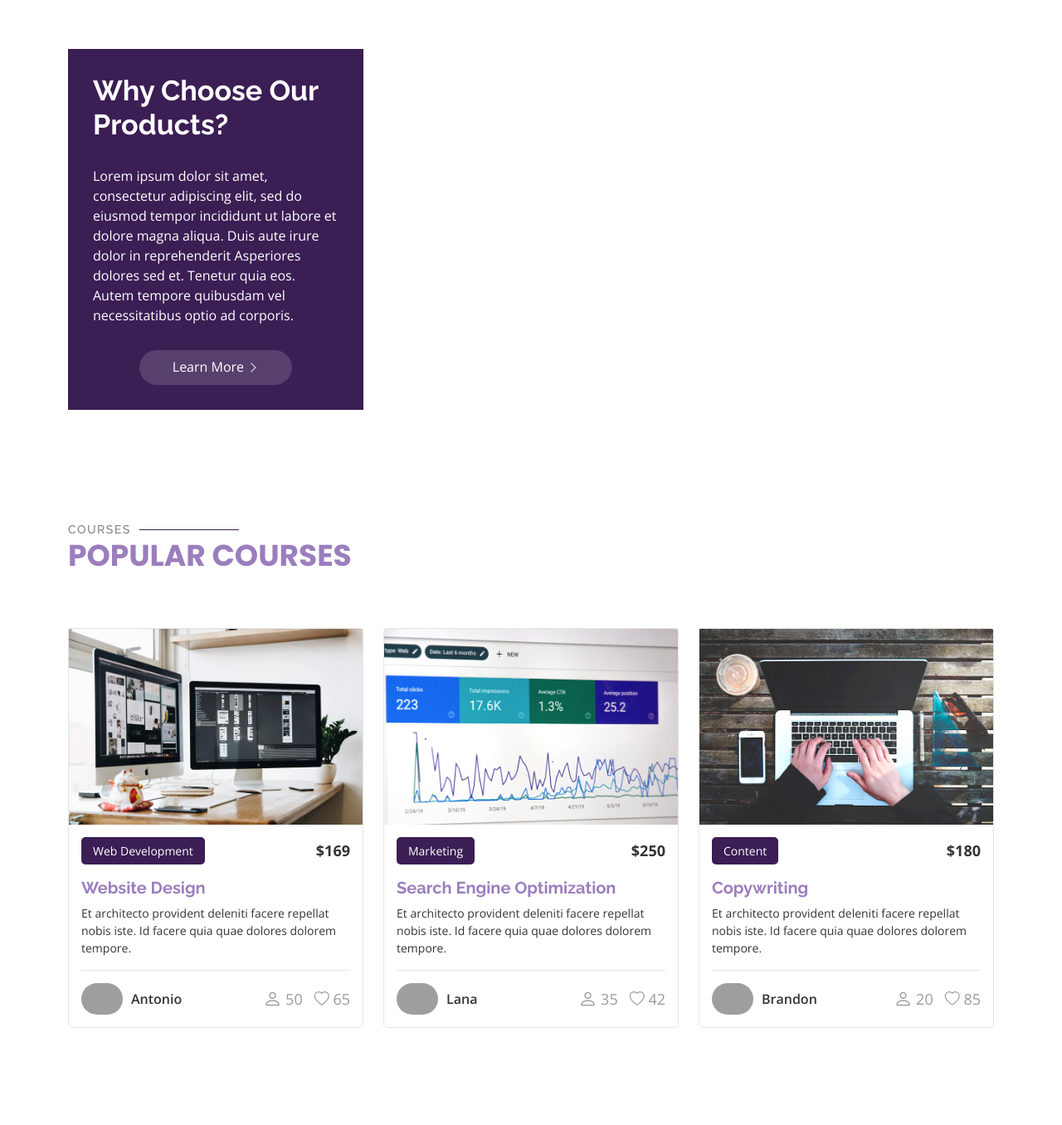
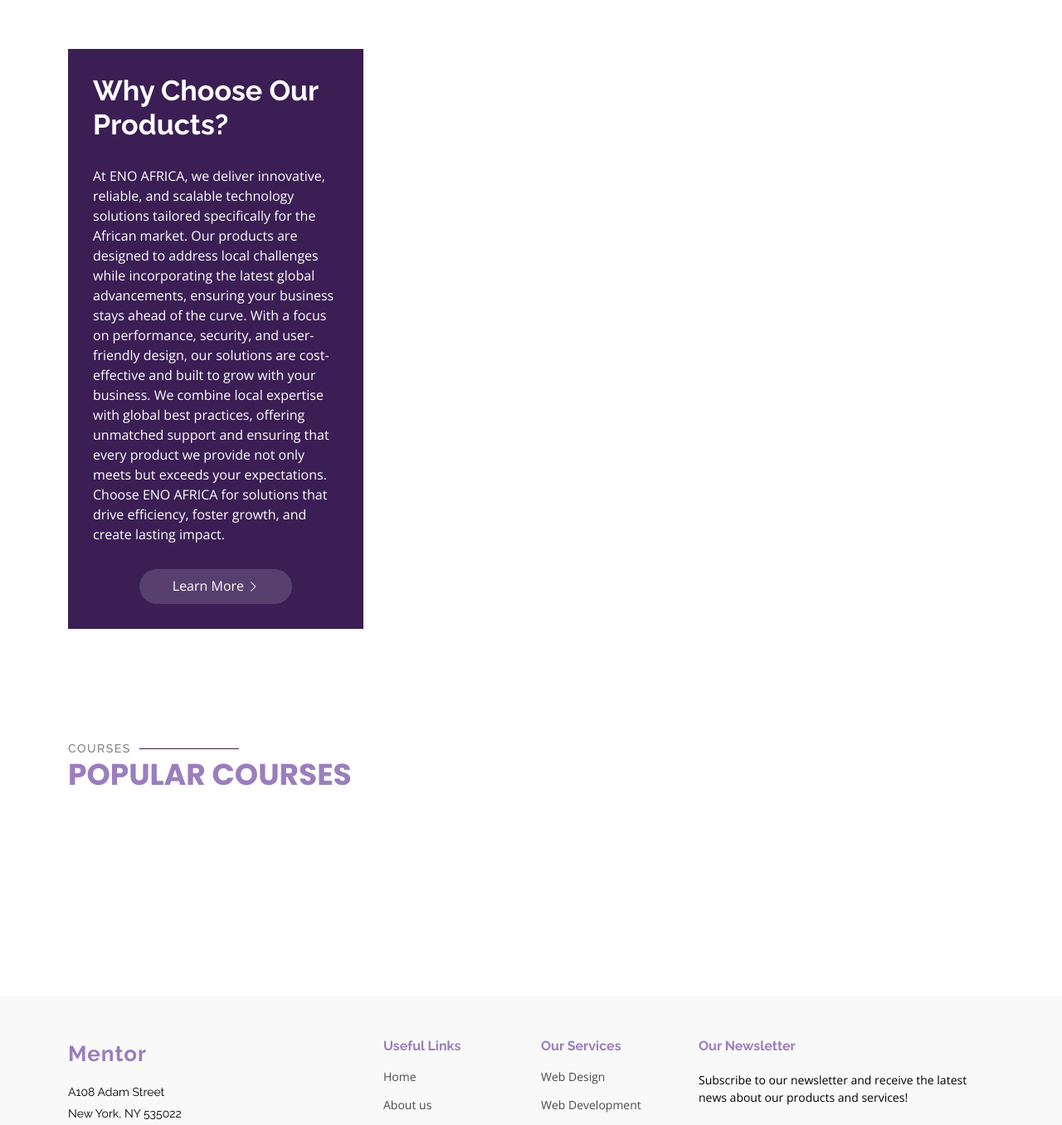
Before and after one commit to enock-sk/Emobilis_Django_CRUD, a Django app: template course/templates/index.html in a window 1280 px wide. Shown: the part 1552-2908 px from the top of the page at 83% size. Run offline with Django 3.2, Linux system fonts and the light colour scheme; the template is opened without the code that fills it, so the values that code supplies are empty; some libraries are stand-ins or nearby versions; grey boxes are pictures that could not be loaded.

Commit message:
website Updates

```diff
--- a/course/admin.py
+++ b/course/admin.py
@@ -1,7 +1,9 @@
 from django.contrib import admin
-from .models import Count, WhyUs, Feature
+from .models import Count, WhyUs, Feature, Course,Team
 
 # Register your models here.
 admin.site.register(Count)
 admin.site.register(WhyUs)
 admin.site.register(Feature)
+admin.site.register(Course)
+admin.site.register(Team)
--- a/course/templates/index.html
+++ b/course/templates/index.html
@@ -92,9 +92,7 @@
             <div class="why-box">
               <h3>Why Choose Our Products?</h3>
               <p>
-                Lorem ipsum dolor sit amet, consectetur adipiscing elit, sed do eiusmod tempor incididunt ut labore et dolore magna aliqua. Duis aute irure dolor in reprehenderit
-                Asperiores dolores sed et. Tenetur quia eos. Autem tempore quibusdam vel necessitatibus optio ad corporis.
-              </p>
+                At ENO AFRICA, we deliver innovative, reliable, and scalable technology solutions tailored specifically for the African market. Our products are designed to address local challenges while incorporating the latest global advancements, ensuring your business stays ahead of the curve. With a focus on performance, security, and user-friendly design, our solutions are cost-effective and built to grow with your business. We combine local expertise with global best practices, offering unmatched support and ensuring that every product we provide not only meets but exceeds your expectations. Choose ENO AFRICA for solutions that drive efficiency, foster growth, and create lasting impact. </p>
               <div class="text-center">
                 <a href="#" class="more-btn"><span>Learn More</span> <i class="bi bi-chevron-right"></i></a>
               </div>
@@ -156,83 +154,37 @@
 
         <div class="row">
 
-          <div class="col-lg-4 col-md-6 d-flex align-items-stretch" data-aos="zoom-in" data-aos-delay="100">
+            {% for course in  course %}
+            	<div class="col-lg-4 col-md-6 d-flex align-items-stretch" data-aos="zoom-in" data-aos-delay="100">
             <div class="course-item">
-              <img src="{% static 'assets/img/course-1.jpg' %}" class="img-fluid" alt="...">
+              <img src="/media/{{ course.image }}" class="img-fluid" alt="...">
               <div class="course-content">
                 <div class="d-flex justify-content-between align-items-center mb-3">
-                  <p class="category">Web Development</p>
-                  <p class="price">$169</p>
+                  <p class="category">{{ course.category}}</p>
+                  <p class="price">{{course.price}}</p>
                 </div>
 
-                <h3><a href="course-details.html">Website Design</a></h3>
-                <p class="description">Et architecto provident deleniti facere repellat nobis iste. Id facere quia quae dolores dolorem tempore.</p>
+                <h3><a href="/course-details/">{{ course.course_details}}</a></h3>
+                <p class="description">{{ course.description}}</p>
                 <div class="trainer d-flex justify-content-between align-items-center">
                   <div class="trainer-profile d-flex align-items-center">
-                    <img src="{% static 'assets/img/trainers/trainer-1-2.jpg' %}" class="img-fluid" alt="">
-                    <a href="" class="trainer-link">Antonio</a>
+                    <img src="/media/{{ course.trainer_profile }}" class="img-fluid" alt="">
+                    <a href="" class="trainer-link">{{ course.trainer_link }}</a>
                   </div>
                   <div class="trainer-rank d-flex align-items-center">
-                    <i class="bi bi-person user-icon"></i>&nbsp;50
+                    <i class="bi bi-person user-icon"></i>{{ course.user_rank }}
                     &nbsp;&nbsp;
-                    <i class="bi bi-heart heart-icon"></i>&nbsp;65
+                    <i class="bi bi-heart heart-icon"></i>&nbsp;{{ course.heart_icon_rank }}
                   </div>
                 </div>
               </div>
             </div>
-          </div> <!-- End Course Item-->
+          </div>
+            {% endfor %}
 
-          <div class="col-lg-4 col-md-6 d-flex align-items-stretch mt-4 mt-md-0" data-aos="zoom-in" data-aos-delay="200">
-            <div class="course-item">
-              <img src="{% static 'assets/img/course-2.jpg' %}" class="img-fluid" alt="...">
-              <div class="course-content">
-                <div class="d-flex justify-content-between align-items-center mb-3">
-                  <p class="category">Marketing</p>
-                  <p class="price">$250</p>
-                </div>
 
-                <h3><a href="course-details.html">Search Engine Optimization</a></h3>
-                <p class="description">Et architecto provident deleniti facere repellat nobis iste. Id facere quia quae dolores dolorem tempore.</p>
-                <div class="trainer d-flex justify-content-between align-items-center">
-                  <div class="trainer-profile d-flex align-items-center">
-                    <img src="{% static 'assets/img/trainers/trainer-2-2.jpg' %}" class="img-fluid" alt="">
-                    <a href="" class="trainer-link">Lana</a>
-                  </div>
-                  <div class="trainer-rank d-flex align-items-center">
-                    <i class="bi bi-person user-icon"></i>&nbsp;35
-                    &nbsp;&nbsp;
-                    <i class="bi bi-heart heart-icon"></i>&nbsp;42
-                  </div>
-                </div>
-              </div>
-            </div>
-          </div> <!-- End Course Item-->
+             <!-- End Course Item-->
 
-          <div class="col-lg-4 col-md-6 d-flex align-items-stretch mt-4 mt-lg-0" data-aos="zoom-in" data-aos-delay="300">
-            <div class="course-item">
-              <img src="{% static 'assets/img/course-3.jpg' %}" class="img-fluid" alt="...">
-              <div class="course-content">
-                <div class="d-flex justify-content-between align-items-center mb-3">
-                  <p class="category">Content</p>
-                  <p class="price">$180</p>
-                </div>
-
-                <h3><a href="course-details.html">Copywriting</a></h3>
-                <p class="description">Et architecto provident deleniti facere repellat nobis iste. Id facere quia quae dolores dolorem tempore.</p>
-                <div class="trainer d-flex justify-content-between align-items-center">
-                  <div class="trainer-profile d-flex align-items-center">
-                    <img src="{% static 'assets/img/trainers/trainer-3-2.jpg' %}" class="img-fluid" alt="">
-                    <a href="" class="trainer-link">Brandon</a>
-                  </div>
-                  <div class="trainer-rank d-flex align-items-center">
-                    <i class="bi bi-person user-icon"></i>&nbsp;20
-                    &nbsp;&nbsp;
-                    <i class="bi bi-heart heart-icon"></i>&nbsp;85
-                  </div>
-                </div>
-              </div>
-            </div>
-          </div> <!-- End Course Item-->
 
         </div>
 
@@ -246,63 +198,27 @@
       <div class="container">
 
         <div class="row">
-
-          <div class="col-lg-4 col-md-6 d-flex" data-aos="fade-up" data-aos-delay="100">
+{#...............................#}
+            {% for team in team %}
+            	<div class="col-lg-4 col-md-6 d-flex" data-aos="fade-up" data-aos-delay="100">
             <div class="member">
-              <img src="{% static 'assets/img/trainers/trainer-1.jpg' %}" class="img-fluid" alt="">
+              <img src="/media/{{ team.image }}" class="img-fluid" alt="">
               <div class="member-content">
-                <h4>Walter White</h4>
-                <span>Web Development</span>
-                <p>
-                  Magni qui quod omnis unde et eos fuga et exercitationem. Odio veritatis perspiciatis quaerat qui aut aut aut
-                </p>
+                <h4>{{ team.heading}}</h4>
+                <span>{{ team.span_heading }}</span>
+                <p>{{ team.description }}</p>
                 <div class="social">
-                  <a href=""><i class="bi bi-twitter-x"></i></a>
-                  <a href=""><i class="bi bi-facebook"></i></a>
-                  <a href=""><i class="bi bi-instagram"></i></a>
-                  <a href=""><i class="bi bi-linkedin"></i></a>
+                  <a href=""><i class="{{ team.twitter_link}}"></i></a>
+                  <a href=""><i class="{{ team.facebook_link}}"></i></a>
+                  <a href=""><i class="{{ team.instagram_link}}"></i></a>
+                  <a href=""><i class="{{ team.linkedin_link}}"></i></a>
                 </div>
               </div>
             </div>
-          </div><!-- End Team Member -->
+          </div>
+            {% endfor %}
 
-          <div class="col-lg-4 col-md-6 d-flex" data-aos="fade-up" data-aos-delay="200">
-            <div class="member">
-              <img src="{% static 'assets/img/trainers/trainer-2.jpg' %}" class="img-fluid" alt="">
-              <div class="member-content">
-                <h4>Sarah Jhinson</h4>
-                <span>Marketing</span>
-                <p>
-                  Repellat fugiat adipisci nemo illum nesciunt voluptas repellendus. In architecto rerum rerum temporibus
-                </p>
-                <div class="social">
-                  <a href=""><i class="bi bi-twitter-x"></i></a>
-                  <a href=""><i class="bi bi-facebook"></i></a>
-                  <a href=""><i class="bi bi-instagram"></i></a>
-                  <a href=""><i class="bi bi-linkedin"></i></a>
-                </div>
-              </div>
-            </div>
-          </div><!-- End Team Member -->
-
-          <div class="col-lg-4 col-md-6 d-flex" data-aos="fade-up" data-aos-delay="300">
-            <div class="member">
-              <img src="{% static 'assets/img/trainers/trainer-3.jpg' %}" class="img-fluid" alt="">
-              <div class="member-content">
-                <h4>William Anderson</h4>
-                <span>Content</span>
-                <p>
-                  Voluptas necessitatibus occaecati quia. Earum totam consequuntur qui porro et laborum toro des clara
-                </p>
-                <div class="social">
-                  <a href=""><i class="bi bi-twitter-x"></i></a>
-                  <a href=""><i class="bi bi-facebook"></i></a>
-                  <a href=""><i class="bi bi-instagram"></i></a>
-                  <a href=""><i class="bi bi-linkedin"></i></a>
-                </div>
-              </div>
-            </div>
-          </div><!-- End Team Member -->
+          <!-- End Team Member -->
 
         </div>
 
--- a/course/views.py
+++ b/course/views.py
@@ -1,6 +1,6 @@
 from django.shortcuts import render
 
-from course.models import Count, WhyUs,Feature
+from course.models import Count, WhyUs, Feature, Course,Team
 
 
 # Create your views here.
@@ -35,4 +35,6 @@
     counts = Count.objects.all()
     whyUs=WhyUs.objects.all()
     feature=Feature.objects.all()
-    return render(request,'index.html',{'whyUs':whyUs,'counts':counts,'feature':feature})
+    course=Course.objects.all()
+    team=Team.objects.all()
+    return render(request,'index.html',{'whyUs':whyUs,'counts':counts,'feature':feature,'course':course,'team':team})
```
Also changed, not shown: course/models.py (+26 -0 lines), db.sqlite3.
